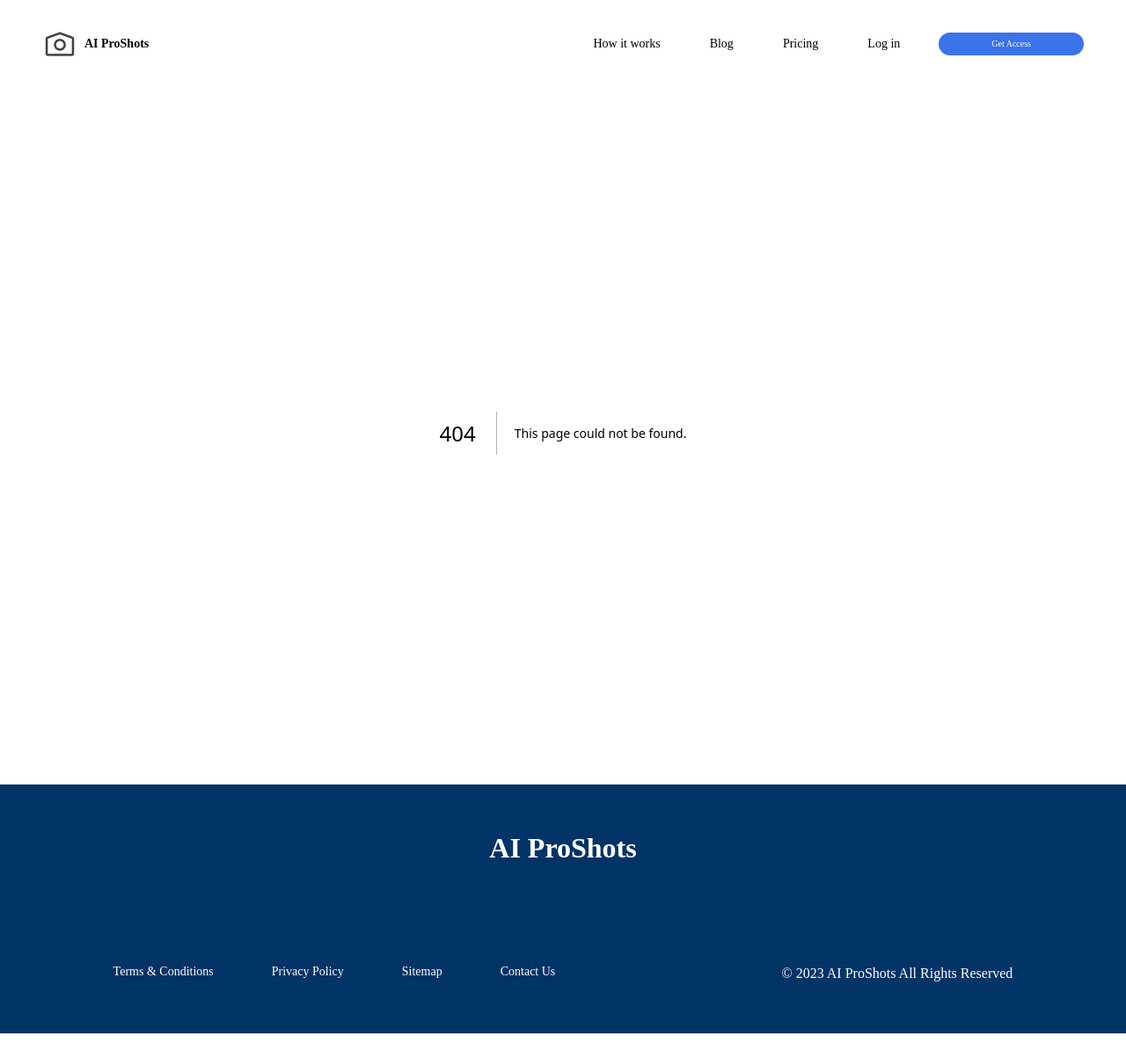
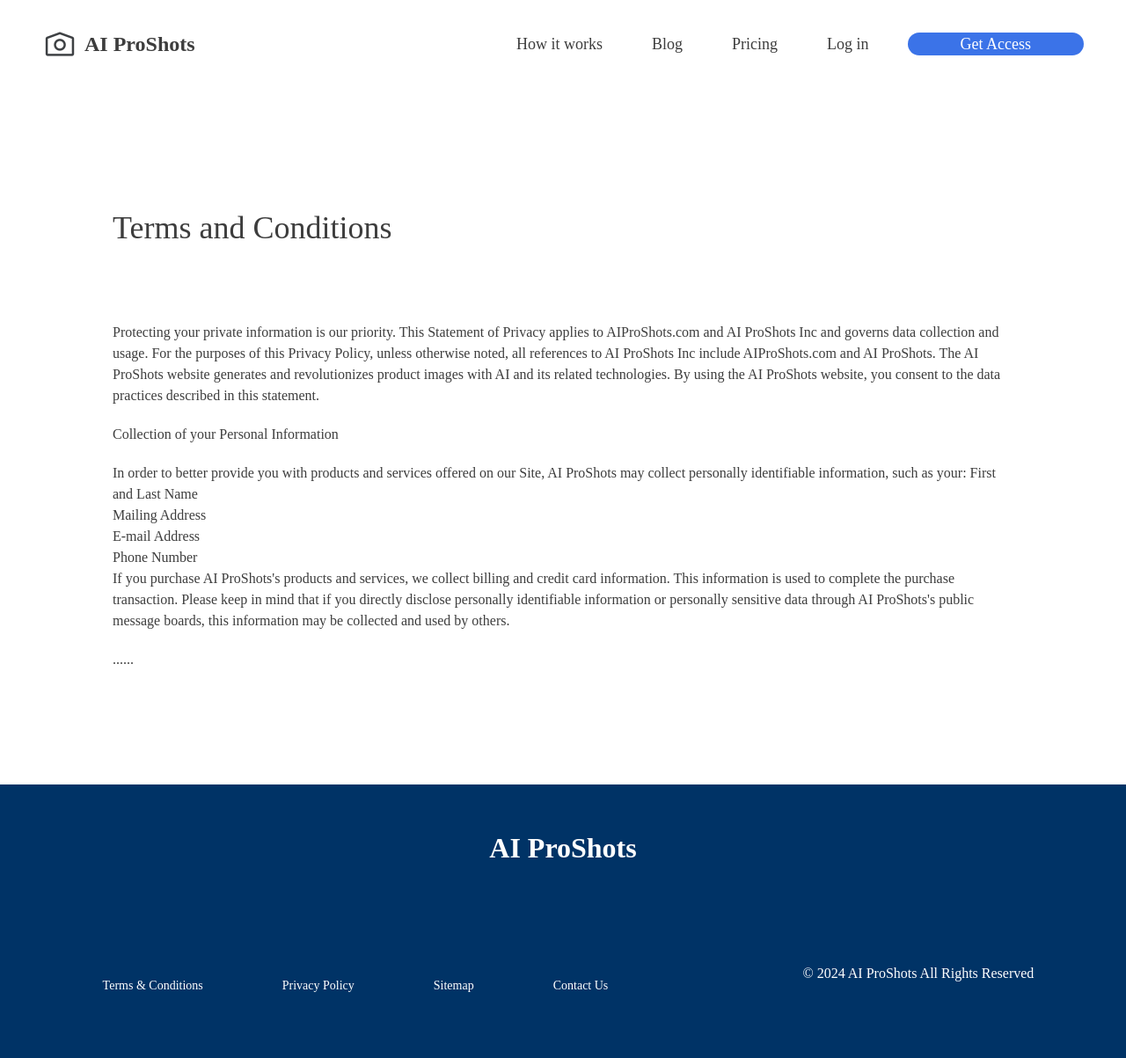
Before and after one commit to anber22/MVP-Official-Website, a Next.js app: page /terms-and-conditions in a window 1280 px wide. Before the commit this address had no page. Shown: the whole page at 88% size. Before the commit the page ends 1175 px from the top, so only its background shows below. Built offline with nearby package versions, Linux system fonts and the light colour scheme; a web font is replaced by a local one.

Commit message:
release: add some static page

```diff
--- a/src/app/blog/page.js
+++ b/src/app/blog/page.js
@@ -11,20 +11,20 @@ function Blog () {
   // style
   const gridAuto = {
     display: 'grid',
-    gridTemplateColumns: 'repeat(auto-fill, minmax(0, 300px))',
+    gridTemplateColumns: 'repeat(auto-fill, minmax(200px, 300px))',
     gap: '100px'
   }
 
   return (
     <div className="min-h-screen">
-      <article className='w-full flex flex-col'>
+      <article className='w-full flex flex-col justify-center relative'>
         <p className='z-0 ml-[10dvw] font-semibold text-[--theme-gray] text-[5rem] sm:text-[8rem] md:text-[10.5rem] lg:text-[12.5rem] xl:text-[18.75rem]'>Blogs</p>
-        <div className='z-1 mt-[-4rem] relative w-full h-[52px] md:h-[67px] bg-[--theme-darkblue] top-[-61px] md:top-[-71px] lg:top-[-71px] xl:top-[-105px] flex items-end'>
+        <div className='z-1 relative w-full h-[30px] sm:h-[32px] md:h-[67px] bg-[--theme-darkblue] top-[-60px] sm:top-[-101px] md:top-[-131px] lg:top-[-142px] xl:top-[-178px] flex items-end'>
           <span className='text-xs ml-[11dvw] sm:block sm:text-sm md:text-base text-white'>Resources about how AI can help you improve Product Images and Sales</span>
         </div>
       </article>
 
-      <div style={gridAuto} className='px-[10dvw] pt-10 md:pt-40'>
+      <div style={gridAuto} className='px-[10dvw] py-10 md:py-30'>
         {
           lists.map((item, index) => {
             return (
--- /dev/null
+++ b/src/app/contact-us/page.js
@@ -0,0 +1,30 @@
+ "use client"; // this is a client component
+
+function ContactUs () {
+  return (
+    <div className="min-h-screen">
+      <div className='px-[10dvw] py-10 md:py-30'>
+        <p className="text-[36px] md:mt-[100px] mb-[80px]">Contact Us</p>
+        <article>
+          <div className="flex">
+            <div className="flex">
+              <div className="mr-4">Your Name</div>
+              <input className="mr-16" type="text" />
+            </div>
+            <div className="flex">
+              <div className="mr-4">Email</div>
+              <input type="email" name="" id="" />
+            </div>
+          </div>
+          <div>
+            <p>Message</p>
+            <textarea name="" id="" cols="30" rows="10"></textarea>
+          </div>
+          <button className="text-sm text-white w-[100px] h-[30px] rounded-md border-black border-[1px] shadow-lg shadow-black/30 bg-[#3B73E8]">Submit</button>
+        </article>
+      </div>
+    </div>
+  )
+}
+
+export default ContactUs
--- a/src/app/footer.js
+++ b/src/app/footer.js
@@ -1,14 +1,13 @@
 "use client"; // this is a client component
-import Image from 'next/image'
 import { useState } from 'react'
 import Link from 'next/link'
 
 const state = {
   menuList: [
-    {title: 'How it works', path: ''},
-    {title: 'Blog', path: 'Blog'},
-    {title: 'Pricing', path: ''},
-    {title: 'Log in', path: ''}
+    {title: 'Terms & Conditions', path: 'terms-and-conditions'},
+    {title: 'Privacy Policy', path: 'privacy-policy'},
+    {title: 'Sitemap', path: '/'},
+    {title: 'Contact Us', path: 'contact-us'}
   ]
 }
 
@@ -20,12 +19,19 @@ export default function Header() {
       <div className='text-center text-2xl sm:text-[2rem] font-semibold sm:mb-[7.1875rem]'>AI ProShots</div>
       <article className='flex justify-around max-sm:hidden'>
         <div className='flex gap-x-[4.125rem] text-sm'>
-          <span className='cursor-pointer'> Terms & Conditions </span>
-          <span className='cursor-pointer'> Privacy Policy </span>
-          <span className='cursor-pointer'> Sitemap </span>
-          <span className='cursor-pointer'> Contact Us </span>
+          {
+            state.menuList.map((menuItem, index) => {
+              return (
+                <li className='cursor-pointer group-max-md:leading-loos block px-3 py-4' key={index}>
+                  <Link href={menuItem.path}>
+                    {menuItem.title}
+                  </Link>
+                </li>
+              )
+            })
+          }
         </div>
-        <span>© 2023 AI ProShots All Rights Reserved</span>
+        <span>© 2024 AI ProShots All Rights Reserved</span>
       </article>
     </footer>
   )
--- a/src/app/header.js
+++ b/src/app/header.js
@@ -35,14 +35,14 @@ export default function Header() {
             height={0}
             priority
           />
-            <span className='font-semibold'>AI ProShots</span>
+            <span className='font-semibold text-[18px] md:text-2xl'>AI ProShots</span>
         </a>
       </div>
       <ul className={`${menuCollapseSwitch ? collapsePaneStyle : 'lg:flex max-lg:hidden grow justify-end gap-x-8 mr-8'}`}>
         {
           state.menuList.map((menuItem, index) => {
             return (
-              <li className='cursor-pointer group-max-md:leading-loos block px-3 py-4' key={index}>
+              <li className='cursor-pointer text-[18px] group-max-md:leading-loos block px-3 py-4' key={index}>
                 <Link href={menuItem.path}>
                   {menuItem.title}
                 </Link>
@@ -53,7 +53,7 @@ export default function Header() {
       </ul>
       <nav className='flex flex-between gap-x-11 text-[1.125rem]'>
         <div className='flex gap-x-8'>
-          <span className='text-[10px] cursor-pointer block bg-[--theme-blue] px-6 md:px-[40px] lg:px-[60px] py-[3px] rounded-[50px] text-white'>Get Access</span>
+          <span className='text-[14px] md:text-[18px] cursor-pointer block bg-[--theme-blue] px-6 md:px-[40px] lg:px-[60px] py-[3px] rounded-[50px] text-white'>Get Access</span>
           <Image
             onClick={handleSetMenuCollapseSwitch}
             className="w-6 h-6 lg:hidden"
--- a/src/app/page.js
+++ b/src/app/page.js
@@ -212,7 +212,7 @@ export default function Home() {
               />
             </div>
           </div>
-          <div className='text-base sm:text-xl md:text-2xl w-full text-center'>AI ProShots is aimed to generate professional quality images.</div>
+          {/* <div className='text-base sm:text-xl md:text-2xl w-full text-center'>AI ProShots is aimed to generate professional quality images.</div> */}
         </article>
       </div>
 
@@ -228,10 +228,10 @@ export default function Home() {
       </article> */}
 
 
-      <div className='text-[1.3rem] sm:text-5xl md:text-5xl lg:text-[3.4375rem] font-semibold text-center max-w-3xl mb-16 px-4 sm:px-0'>
+      <div className='text-[1.3rem] font-semibold leading-[5rem] text-center max-w-3xl mb-16 px-4 sm:px-0 sm:text-[3rem] md:text-[3rem] lg:text-[3.4375rem]'>
         How does Generative AI help with Product Photos?
       </div>
-      <div className='text-base sm:text-2xl md:text-3xl lg:text-4xl max-w-[68.9375rem] mb-16 sm:mb-32 px-8 sm:px-10 lg:px-12 xl:px-0'>
+      <div className='text-[1rem] sm:text-[1.5rem] md:text-[1.875rem] lg:text-[2.25rem] leading-[3.5rem] max-w-[68.9375rem] mb-16 sm:mb-32 px-8 sm:px-10 lg:px-12 xl:px-0'>
         AI inspires and augments human creativity.
         It helps generate new ideas and designs. Meanwhile,
         it automates and accelerates the process of testing different ideas.
--- /dev/null
+++ b/src/app/privacy-policy/page.js
@@ -0,0 +1,35 @@
+"use client"; // this is a client component
+
+function PrivacyPolicy () {
+  return (
+    <div className="min-h-screen">
+      <div className='px-[10dvw] py-10 md:py-30'>
+        <p className="text-[36px] md:mt-[100px] mb-[80px]">Privacy Policy</p>
+        <p className="mb-[20px]">Protecting your private information is our priority. This Statement of Privacy applies to AIProShots.com and AI ProShots Inc and governs data collection and usage. For the purposes of this Privacy Policy, unless otherwise noted, all references to AI ProShots Inc include AIProShots.com and AI ProShots. The AI ProShots website generates and revolutionizes product images with AI and its related technologies. By using the AI ProShots website, you consent to the data practices described in this statement.</p>
+        <p className="mb-[20px]">Collection of your Personal Information</p>
+        <p >
+          In order to better provide you with products and services offered on our Site, AI ProShots may collect personally identifiable information, such as your:
+          First and Last Name
+        </p>
+        <p>
+          Mailing Address
+
+        </p>
+        <p>
+          E-mail Address
+
+        </p>
+        <p>
+          Phone Number
+
+        </p>
+        <p className="mb-[20px]">
+          If you purchase AI ProShots's products and services, we collect billing and credit card information. This information is used to complete the purchase transaction. Please keep in mind that if you directly disclose personally identifiable information or personally sensitive data through AI ProShots's public message boards, this information may be collected and used by others.
+        </p>
+        <p>......</p>
+      </div>
+    </div>
+  )
+}
+
+export default PrivacyPolicy
--- /dev/null
+++ b/src/app/terms-and-conditions/page.js
@@ -0,0 +1,36 @@
+"use client"; // this is a client component
+
+function TermsAndConditions () {
+  return (
+    <div className="min-h-screen">
+      <div className='px-[10dvw] py-10 md:py-30'>
+        <p className="text-[36px] md:mt-[100px] mb-[80px]">Terms and Conditions</p>
+        <p className="mb-[20px]">Protecting your private information is our priority. This Statement of Privacy applies to AIProShots.com and AI ProShots Inc and governs data collection and usage. For the purposes of this Privacy Policy, unless otherwise noted, all references to AI ProShots Inc include AIProShots.com and AI ProShots. The AI ProShots website generates and revolutionizes product images with AI and its related technologies. By using the AI ProShots website, you consent to the data practices described in this statement.</p>
+        <p className="mb-[20px]">Collection of your Personal Information</p>
+        <p>
+          In order to better provide you with products and services offered on our Site, AI ProShots may collect personally identifiable information, such as your:
+          First and Last Name
+        </p>
+        <p>
+          Mailing Address
+
+        </p>
+        <p>
+          E-mail Address
+
+        </p>
+        <p>
+          Phone Number
+
+        </p>
+        <p className="mb-[20px]">
+          If you purchase AI ProShots's products and services, we collect billing and credit card information. This information is used to complete the purchase transaction.
+          Please keep in mind that if you directly disclose personally identifiable information or personally sensitive data through AI ProShots's public message boards, this information may be collected and used by others.
+        </p>
+        <p>......</p>
+      </div>
+    </div>
+  )
+}
+
+export default TermsAndConditions
```
